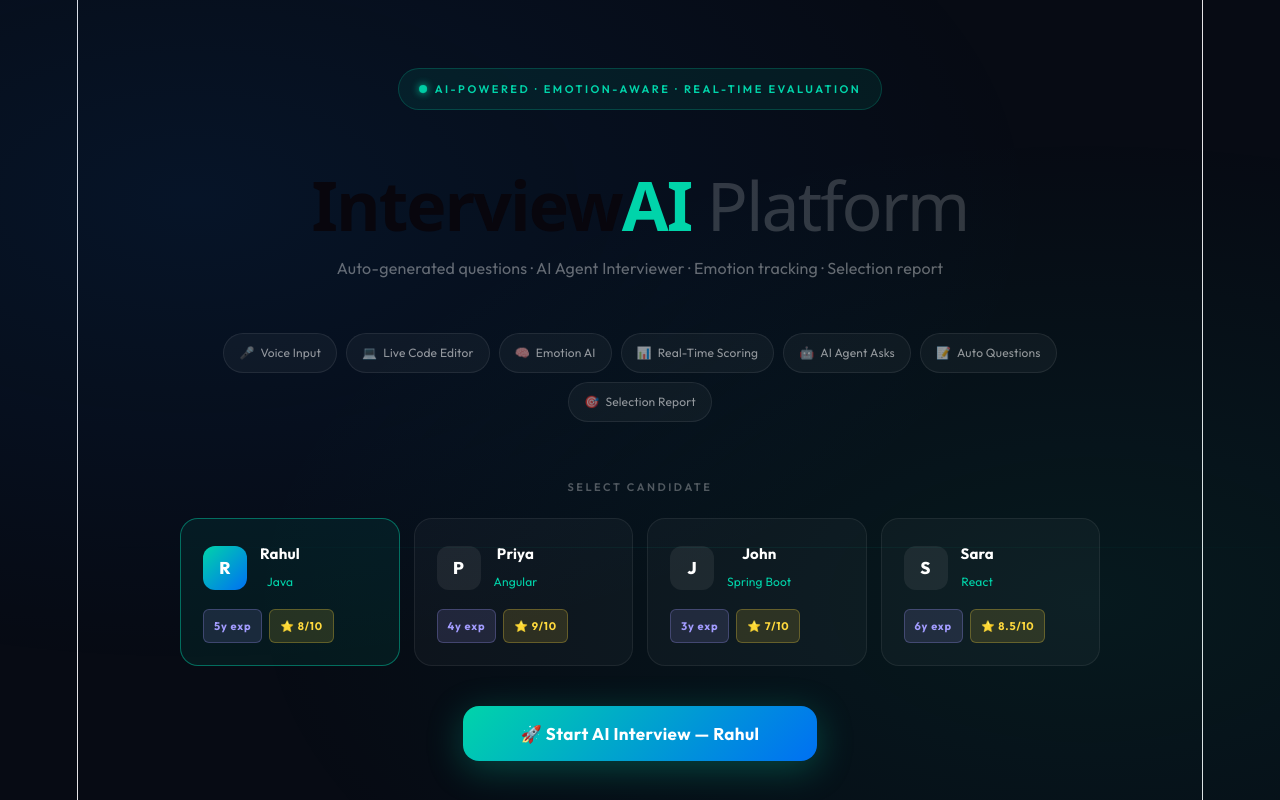
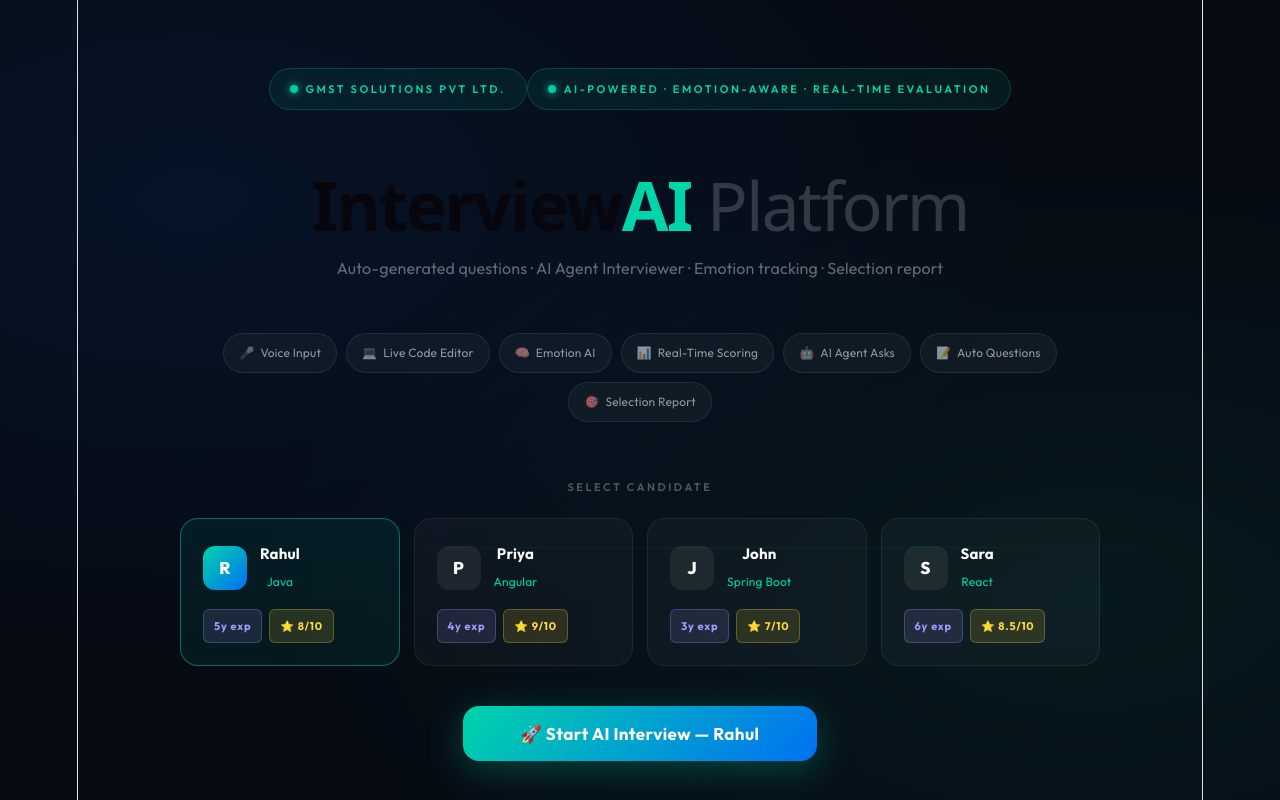
Before and after one commit to cmsanju/ai-interview-app, a React (Vite) app: page / in a window 1280 px wide. Built offline with nearby package versions, Linux system fonts and the light colour scheme.

Commit message:
updated cmp name

```diff
--- a/src/App.jsx
+++ b/src/App.jsx
@@ -301,6 +301,10 @@ Return ONLY valid JSON no markdown:
 
       <div style={{ position:"relative", zIndex:1, maxWidth:920, margin:"0 auto" }}>
         <div style={{ textAlign:"center", paddingTop:44, paddingBottom:52, animation:"floatUp .6s ease" }}>
+           <div style={{ display:"inline-flex", alignItems:"center", gap:8, background:"rgba(0,212,170,0.08)", border:"1px solid rgba(0,212,170,0.22)", borderRadius:100, padding:"7px 20px", marginBottom:28 }}>
+            <Dot color="#00d4aa" pulse />
+            <span style={{ color:"#00d4aa", fontSize:11, letterSpacing:2.5, textTransform:"uppercase", fontWeight:600 }}>GMST SOLUTIONS PVT LTD.</span>
+          </div>
           <div style={{ display:"inline-flex", alignItems:"center", gap:8, background:"rgba(0,212,170,0.08)", border:"1px solid rgba(0,212,170,0.22)", borderRadius:100, padding:"7px 20px", marginBottom:28 }}>
             <Dot color="#00d4aa" pulse />
             <span style={{ color:"#00d4aa", fontSize:11, letterSpacing:2.5, textTransform:"uppercase", fontWeight:600 }}>AI-Powered · Emotion-Aware · Real-Time Evaluation</span>
```
